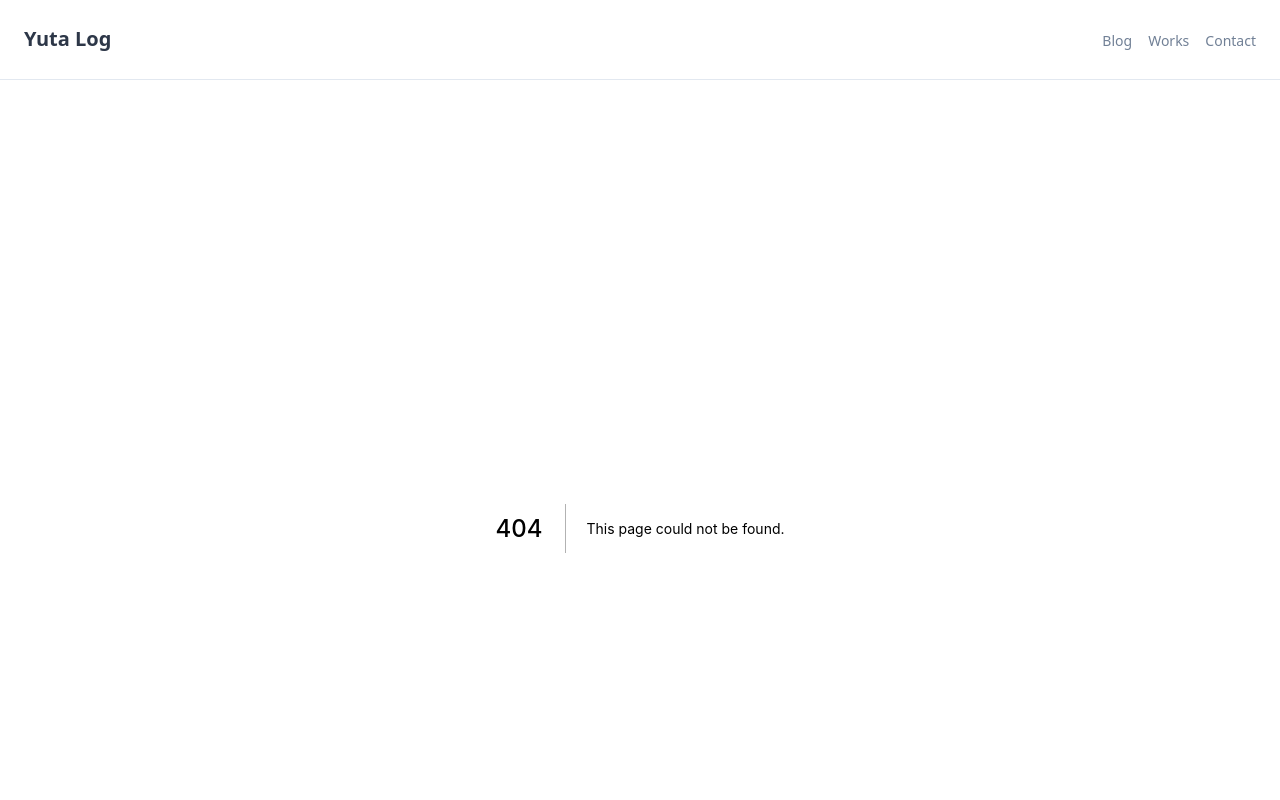
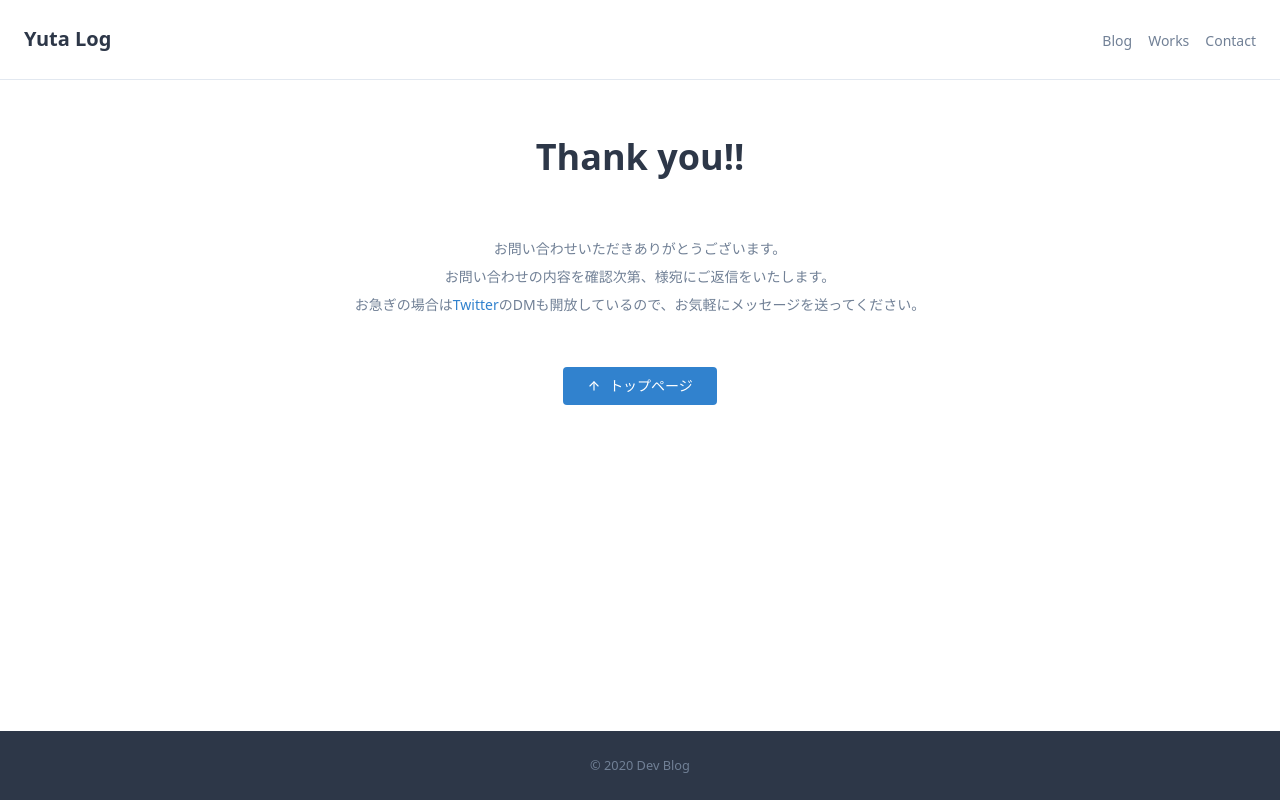
Before and after one commit to imatchapro/dev-blog, a Next.js app: page /thanks in a window 1280 px wide. Before the commit this address had no page. Shown: the top 800 px of the page. Built offline with nearby package versions, Linux system fonts and the light colour scheme; a small style sheet from the web is missing.

Commit message:
add: Added contact thanks page and refactoring

```diff
--- a/src/components/atoms/ButtonFormSubmit.tsx
+++ b/src/components/atoms/ButtonFormSubmit.tsx
@@ -3,10 +3,7 @@ import { FiSend } from 'react-icons/fi'
 
 const ButtonFormSubmit: React.FC = () => {
   return (
-    <button
-      className="inline-flex items-center px-6 py-2 bg-blue-600 text-white rounded text-sm hover:bg-blue-400 transition-navigation"
-      type="submit"
-    >
+    <button className="icon-button transition-navigation" type="submit">
       <FiSend />
       <span className="ml-2">送信</span>
     </button>
--- a/src/components/atoms/LinkBackPage.tsx
+++ b/src/components/atoms/LinkBackPage.tsx
@@ -1,19 +1,18 @@
 import React from 'react'
-import Link from 'next/link'
 import { FiArrowLeft } from 'react-icons/fi'
+import { useRouter } from 'next/router'
 
-type Props = {
-  href: string
-}
+const LinkBackPage: React.FC = () => {
+  const router = useRouter()
 
-const LinkBackPage: React.FC<Props> = ({ href }) => {
   return (
-    <Link href={href}>
-      <a className="mr-auto blog-nav-link transition-navigation">
-        <FiArrowLeft />
-        <span className="ml-2">Back</span>
-      </a>
-    </Link>
+    <button
+      onClick={() => router.back()}
+      className="mr-auto blog-nav-link transition-navigation"
+    >
+      <FiArrowLeft />
+      <span className="ml-2">Back</span>
+    </button>
   )
 }
 
--- a/src/lib/posts.ts
+++ b/src/lib/posts.ts
@@ -9,7 +9,7 @@ const COUNT_PER_PAGE = 10
 
 const postsDirectory = path.join(process.cwd(), 'src/posts')
 
-export function getSortedPostsData() {
+export function getSortedPostsData(): { id: string }[] {
   const fileNames = fs.readdirSync(postsDirectory)
   const allPostsData = fileNames.map((fileName) => {
     const id = fileName.replace(/\.md$/, '')
@@ -32,7 +32,7 @@ export function getSortedPostsData() {
   })
 }
 
-export function getSplitPostsData(page: number) {
+export function getSplitPostsData(page: number): { id: string }[] {
   const sortedPostsData = getSortedPostsData()
   const length = getSplitPostsDataLength()
   const splitPostsData = new Array(length).fill(undefined).map((_, i) => {
@@ -44,13 +44,13 @@ export function getSplitPostsData(page: number) {
   return splitPostsData[page]
 }
 
-export function getSplitPostsDataLength() {
+export function getSplitPostsDataLength(): number {
   const postDataNum = getSortedPostsData().length
 
   return Math.ceil(postDataNum / COUNT_PER_PAGE)
 }
 
-export function getAllPostsPages() {
+export function getAllPostsPages(): { params: { page: string } }[] {
   const length = getSplitPostsDataLength()
   const allPostsPages = new Array(length)
     .fill(undefined)
@@ -65,7 +65,7 @@ export function getAllPostsPages() {
   }))
 }
 
-export function getAllPostsIds() {
+export function getAllPostsIds(): { params: { id: string } }[] {
   const fileNames = fs.readdirSync(postsDirectory)
 
   return fileNames.map((fileName) => ({
@@ -75,7 +75,9 @@ export function getAllPostsIds() {
   }))
 }
 
-export async function getPostData(id: string | string[]) {
+export async function getPostData(
+  id: string | string[]
+): Promise<{ id: string | string[]; contentHtml: string }> {
   const fullPath = path.join(postsDirectory, `${id}.md`)
   const fileContents = fs.readFileSync(fullPath, 'utf8')
   const matterResult = matter(fileContents)
--- a/src/pages/_app.tsx
+++ b/src/pages/_app.tsx
@@ -5,7 +5,7 @@ import '../styles/markdown.css'
 import '../styles/privacy.css'
 import 'prism-themes/themes/prism-nord.css'
 
-function MyApp({ Component, pageProps }) {
+function MyApp({ Component, pageProps }): JSX.Element {
   return (
     <Layout>
       <Component {...pageProps} />
--- a/src/pages/_docment.tsx
+++ b/src/pages/_docment.tsx
@@ -2,7 +2,7 @@ import React from 'react'
 import Document, { Html, Main, NextScript } from 'next/document'
 
 class MyDocument extends Document {
-  render() {
+  render(): JSX.Element {
     return (
       <Html lang="ja">
         <body>
--- a/src/pages/blog/[id].tsx
+++ b/src/pages/blog/[id].tsx
@@ -33,7 +33,7 @@ const BlogPost: NextPage<Props> = ({ postData }) => {
         dangerouslySetInnerHTML={{ __html: postData.contentHtml }}
       />
       <BlogPagination>
-        <LinkBackPage href={'/blog'} />
+        <LinkBackPage />
       </BlogPagination>
     </article>
   )
--- a/src/pages/contact.tsx
+++ b/src/pages/contact.tsx
@@ -9,6 +9,7 @@ import HeadingPage from '../components/atoms/HeadingPage'
 import ButtonFormSubmit from '../components/atoms/ButtonFormSubmit'
 import TextInformation from '../components/atoms/TextInformation'
 import TextAlert from '../components/atoms/TextAlert'
+import { useRouter } from 'next/router'
 
 type FormValues = {
   name: string
@@ -32,6 +33,7 @@ const Contact: NextPage = () => {
   }
   const [response, setResponse] = useState<ResponseMessage>(resInitMessage)
   const { register, handleSubmit, errors } = useForm<FormValues>()
+  const router = useRouter()
 
   const resetForm = () => {
     const form = document.getElementById('contact-form') as HTMLFormElement
@@ -53,7 +55,13 @@ const Contact: NextPage = () => {
       const json = await res.json()
 
       if (json.success) {
-        resetForm()
+        await resetForm()
+        await router.push({
+          pathname: '/thanks',
+          query: {
+            name: values.name,
+          },
+        })
       } else {
         setResponse(resErrorMessage)
       }
@@ -71,6 +79,7 @@ const Contact: NextPage = () => {
             <TextFormLabel htmlFor="name">Name</TextFormLabel>
             <div className="sm:w-4/5">
               <input
+                id="name"
                 className={
                   errors.name ? 'form-input-area-error' : 'form-input-area'
                 }
@@ -88,6 +97,7 @@ const Contact: NextPage = () => {
             <TextFormLabel htmlFor="email">Email</TextFormLabel>
             <div className="sm:w-4/5">
               <input
+                id="email"
                 className={
                   errors.email ? 'form-input-area-error' : 'form-input-area'
                 }
@@ -110,6 +120,7 @@ const Contact: NextPage = () => {
             <TextFormLabel htmlFor="message">Message</TextFormLabel>
             <div className="sm:w-4/5">
               <textarea
+                id="message"
                 className={
                   errors.message ? 'form-input-area-error' : 'form-input-area'
                 }
--- /dev/null
+++ b/src/pages/thanks.tsx
@@ -0,0 +1,49 @@
+import React from 'react'
+import Link from 'next/link'
+import { NextPage } from 'next'
+import { useRouter } from 'next/router'
+import HeadingPage from '../components/atoms/HeadingPage'
+import { FiArrowUp } from 'react-icons/fi'
+
+const Thanks: NextPage = () => {
+  const router = useRouter()
+  const { name } = router.query
+
+  return (
+    <section className="text-center">
+      <HeadingPage>Thank you!!</HeadingPage>
+      <div className="mt-12">
+        <p className="text-gray-600 text-xs whitespace-no-wrap leading-loose sm:text-sm">
+          お問い合わせいただきありがとうございます。
+          <br />
+          お問い合わせの内容を確認次第、
+          <wbr />
+          {name}様宛にご返信をいたします。
+          <br />
+          お急ぎの場合は
+          <a
+            className="text-blue-600 font-medium hover:text-blue-400 transition-navigation"
+            href="https://twitter.com/imatchapro"
+            target="_blank"
+            rel="noreferrer"
+          >
+            Twitter
+          </a>
+          のDMも開放しているので、
+          <wbr />
+          お気軽にメッセージを送ってください。
+        </p>
+      </div>
+      <div className="mt-12">
+        <Link href="/">
+          <a className="icon-button transition-navigation">
+            <FiArrowUp />
+            <span className="ml-2">トップページ</span>
+          </a>
+        </Link>
+      </div>
+    </section>
+  )
+}
+
+export default Thanks
--- a/src/styles/index.css
+++ b/src/styles/index.css
@@ -23,6 +23,14 @@ body {
   @apply w-full px-3 py-1 rounded leading-loose bg-red-200 align-middle
 }
 
+.icon-button {
+  @apply inline-flex items-center px-6 py-2 bg-blue-600 text-white rounded text-sm
+}
+
+.icon-button:hover {
+  @apply bg-blue-400
+}
+
 .transition-navigation {
   @apply transition-colors duration-300 ease-in-out
 }
```
